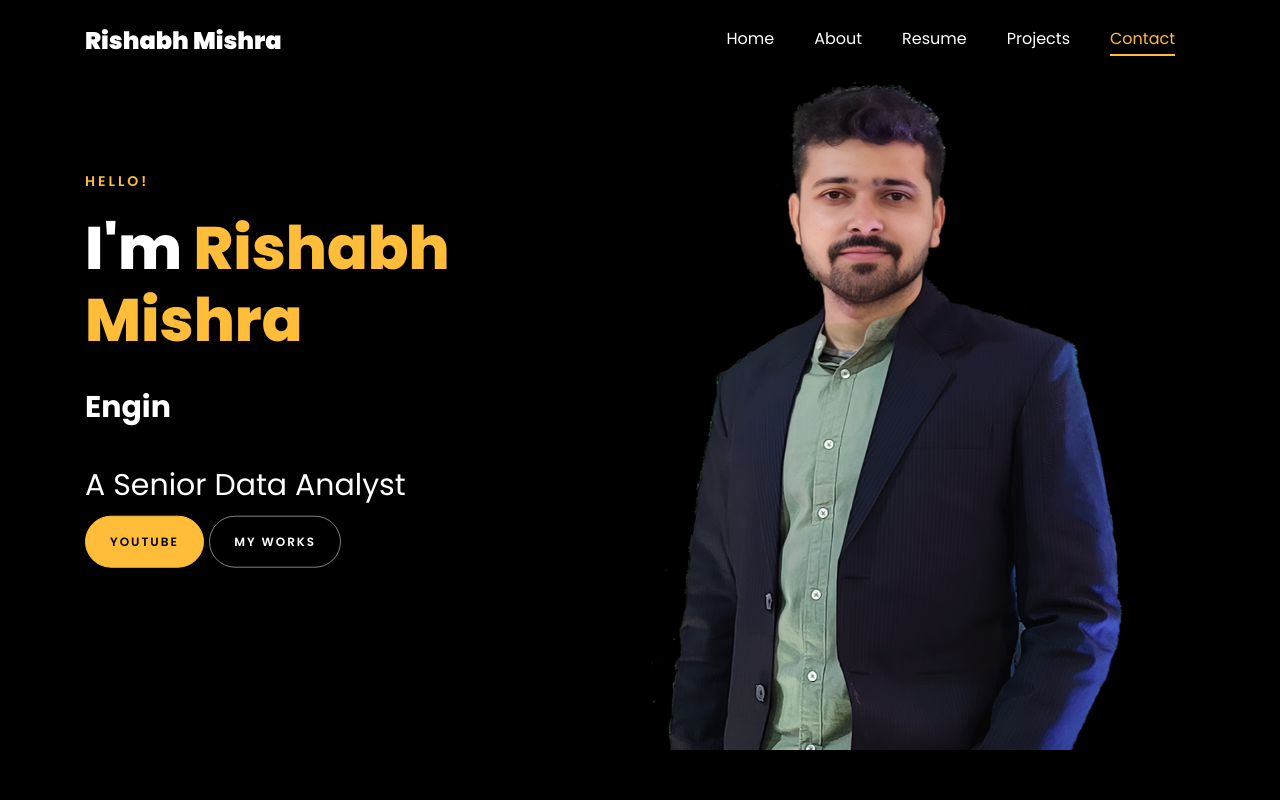
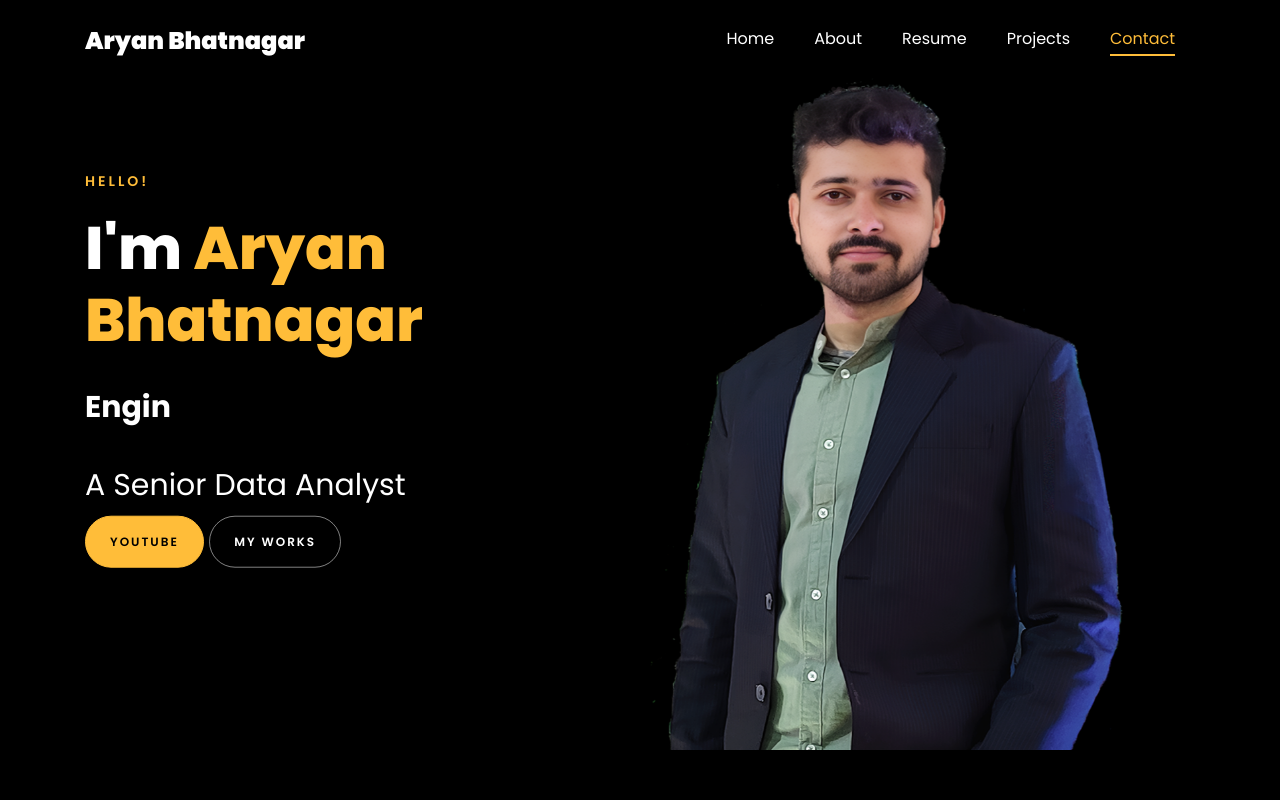
Before and after one commit to Aryanaam/king.github.io, a plain HTML site: page index.html in a window 1280 px wide. Shown: the top 800 px of the page. Drawn offline with Linux system fonts and the light colour scheme; files whose address does not match are found by name.

Commit message:
Update index.html

```diff
--- a/index.html
+++ b/index.html
@@ -119,7 +119,7 @@
 
     <nav class="navbar navbar-expand-lg navbar-dark ftco_navbar ftco-navbar-light site-navbar-target" id="ftco-navbar">
 	    <div class="container">
-	      <a class="navbar-brand" href="index.html">Rishabh Mishra</a>
+	      <a class="navbar-brand" href="index.html">Aryan Bhatnagar</a>
 	      <button class="navbar-toggler js-fh5co-nav-toggle fh5co-nav-toggle" type="button" data-toggle="collapse" data-target="#ftco-nav" aria-controls="ftco-nav" aria-expanded="false" aria-label="Toggle navigation">
 	        <span class="oi oi-menu"></span> Menu
 	      </button>
@@ -147,7 +147,7 @@
 		          <div class="one-forth d-flex  align-items-center ftco-animate" data-scrollax=" properties: { translateY: '70%' }">
 		          	<div class="text">
 		          		<span class="subheading">Hello!</span>
-			            <h1 class="mb-4 mt-3">I'm <span>Rishabh Mishra</span></h1>
+			            <h1 class="mb-4 mt-3">I'm <span>Aryan Bhatnagar</span></h1>
 
 						<!-- Element to contain animated typing -->
 						<span id="typing-animation"></span>
```
